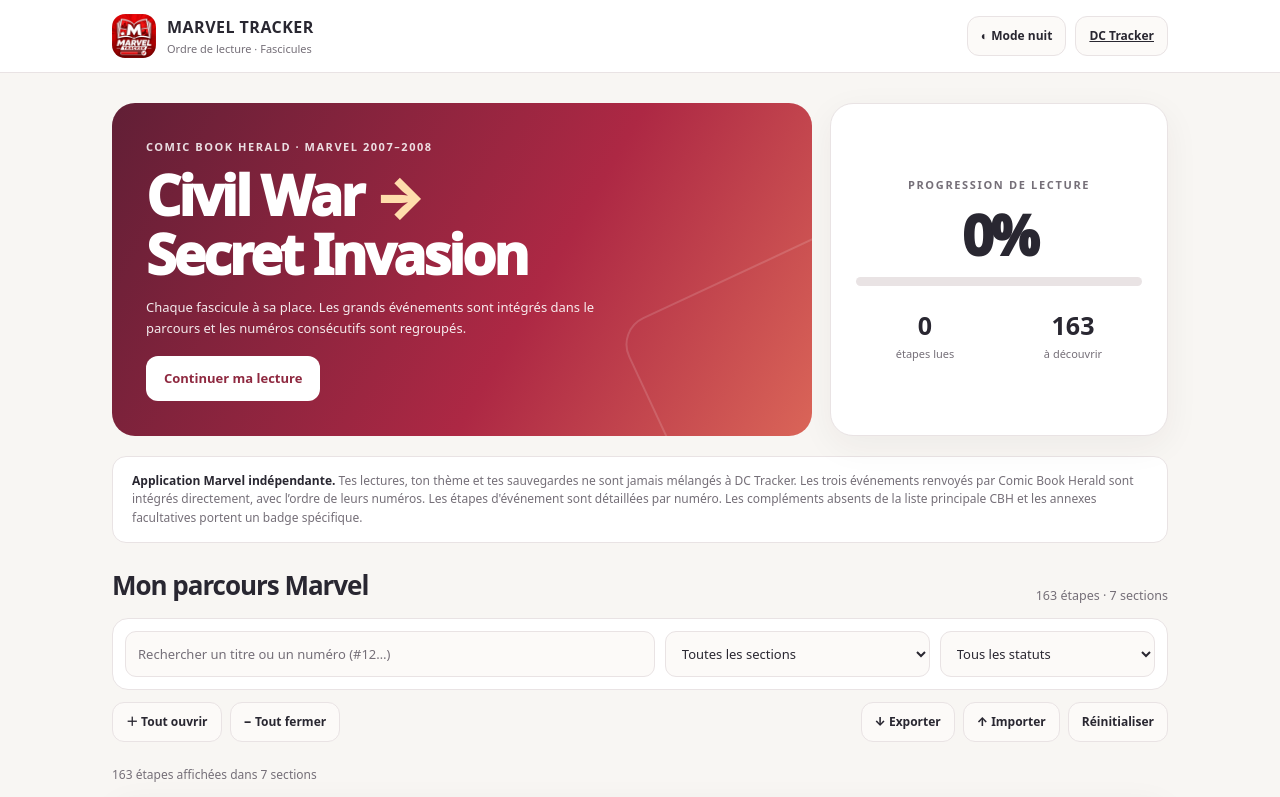
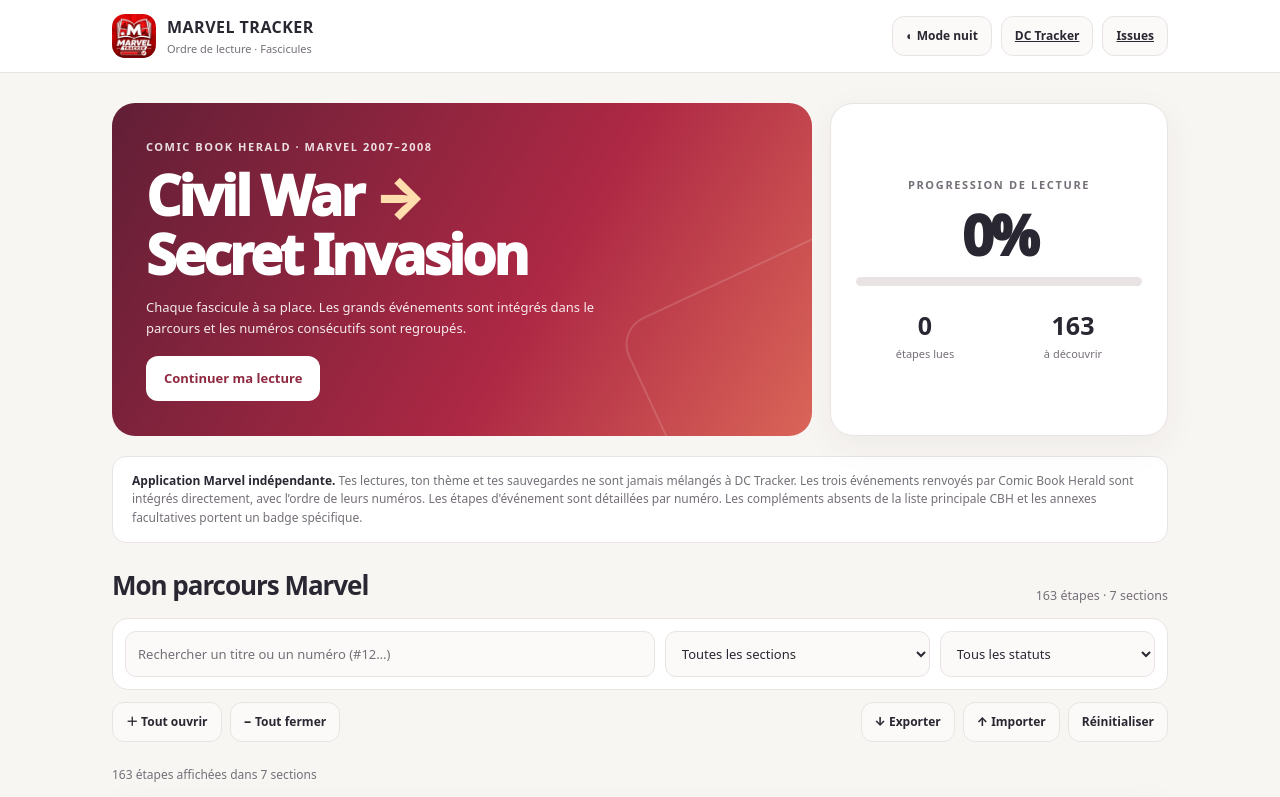
Before and after one commit to Xulink-android/dc-new52-tracker, a plain HTML site: page marvel/index.html in a window 1280 px wide. Shown: the top 797 px of the page. Drawn offline with Linux system fonts and the light colour scheme.

Commit message:
Add navigation from Marvel Tracker to distinct New 52 Issues app

```diff
--- a/marvel/index.html
+++ b/marvel/index.html
@@ -13,9 +13,9 @@ header{position:sticky;top:0;z-index:10;background:var(--paper);border-bottom:1p
 .entry{display:flex;align-items:flex-start;gap:12px;padding:12px 18px;border-bottom:1px solid var(--edge)}.entry:last-child{border-bottom:0}.entry:hover{background:var(--soft)}.entry input{width:21px;height:21px;flex:0 0 auto;accent-color:var(--good);cursor:pointer;margin:4px 0}.entry label{display:block;flex:1;min-width:0;cursor:pointer}.entry-title{display:flex;align-items:baseline;gap:9px;flex-wrap:wrap}.order{font-size:11px;font-weight:850;color:var(--muted);width:31px;flex:0 0 auto}.name{font-size:13px;font-weight:850}.issues{display:block;font-size:12px;color:var(--main2);font-weight:780;overflow-wrap:anywhere;margin-left:40px}.note{display:block;font-size:11px;color:var(--muted);margin-left:40px;margin-top:4px}.event-badge{border-radius:7px;background:var(--tint);color:var(--main2);font-size:10px;padding:2px 7px;font-weight:850}.entry.done .name,.entry.done .issues{text-decoration:line-through;color:var(--muted)}.reading-status{color:var(--muted);font-size:12px;margin:0 0 12px}.empty{border:1px dashed var(--edge);border-radius:15px;background:var(--paper);padding:35px;text-align:center;color:var(--muted)}.toast{display:none;position:fixed;bottom:20px;right:20px;background:var(--ink);color:var(--paper);padding:12px 18px;border-radius:12px;z-index:50;max-width:350px;font-size:12px}.toast.show{display:block}
 footer{margin:40px 0 0;padding:23px 0 35px;border-top:1px solid var(--edge);font-size:11px;line-height:1.8;color:var(--muted)}footer a{font-weight:760}
 @media(max-width:780px){.hero{grid-template-columns:1fr}.summary-card{padding:21px}.filters{grid-template-columns:1fr 1fr}.filters input{grid-column:1/-1}}
-@media(max-width:510px){.wrap{padding:0 12px}.top{min-height:63px}.brand img{width:38px;height:38px}.brand b{font-size:14px}.brand small{font-size:10px}.nav .btn{padding:8px 9px}.hero-copy{padding:27px 23px;min-height:230px}.hero h1{font-size:39px}.heading h2{font-size:23px}.entry{gap:9px;padding:12px}.issues,.note{margin-left:0}.order{width:25px}.section>summary{padding:13px}.buttons .push{margin-left:0}}
+@media(max-width:510px){.wrap{padding:0 12px}.top{min-height:63px}.brand img{width:38px;height:38px}.brand b{font-size:14px}.brand small{font-size:10px}.nav .btn{padding:8px 7px;font-size:11px}.brand small{display:none}.hero-copy{padding:27px 23px;min-height:230px}.hero h1{font-size:39px}.heading h2{font-size:23px}.entry{gap:9px;padding:12px}.issues,.note{margin-left:0}.order{width:25px}.section>summary{padding:13px}.buttons .push{margin-left:0}}
 </style></head><body>
-<header><div class="wrap top"><a class="brand" href="./"><img src="./icon-192.png?v=2" alt=""><span><b>MARVEL TRACKER</b><small>Ordre de lecture · Fascicules</small></span></a><nav class="nav"><button class="btn" id="theme" type="button">◐ Mode nuit</button><a class="btn" href="../">DC Tracker</a></nav></div></header>
+<header><div class="wrap top"><a class="brand" href="./"><img src="./icon-192.png?v=2" alt=""><span><b>MARVEL TRACKER</b><small>Ordre de lecture · Fascicules</small></span></a><nav class="nav"><button class="btn" id="theme" type="button">◐ Mode nuit</button><a class="btn" href="../">DC Tracker</a><a class="btn" href="../issue-tracker/" aria-label="Ouvrir New 52 Issues Tracker">Issues</a></nav></div></header>
 <main class="wrap"><div class="hero"><div class="hero-copy"><div class="kicker">Comic Book Herald · Marvel 2007–2008</div><h1>Civil War <span>→</span><br>Secret Invasion</h1><p>Chaque fascicule à sa place. Les grands événements sont intégrés dans le parcours et les numéros consécutifs sont regroupés.</p><button class="button-main" id="go" type="button">Continuer ma lecture</button></div><div class="summary-card"><span class="mini-label">Progression de lecture</span><div class="pct" id="percent">0%</div><div class="track"><div id="bar"></div></div><div class="counts"><div><b id="readCount">0</b><small>étapes lues</small></div><div><b id="leftCount">0</b><small>à découvrir</small></div></div></div></div>
 <div class="notice"><strong>Application Marvel indépendante.</strong> Tes lectures, ton thème et tes sauvegardes ne sont jamais mélangés à DC Tracker. Les trois événements renvoyés par Comic Book Herald sont intégrés directement, avec l’ordre de leurs numéros. Les étapes d'événement sont détaillées par numéro. Les compléments absents de la liste principale CBH et les annexes facultatives portent un badge spécifique.</div>
 <div class="heading"><h2>Mon parcours Marvel</h2><small id="total">— étapes</small></div>
```
